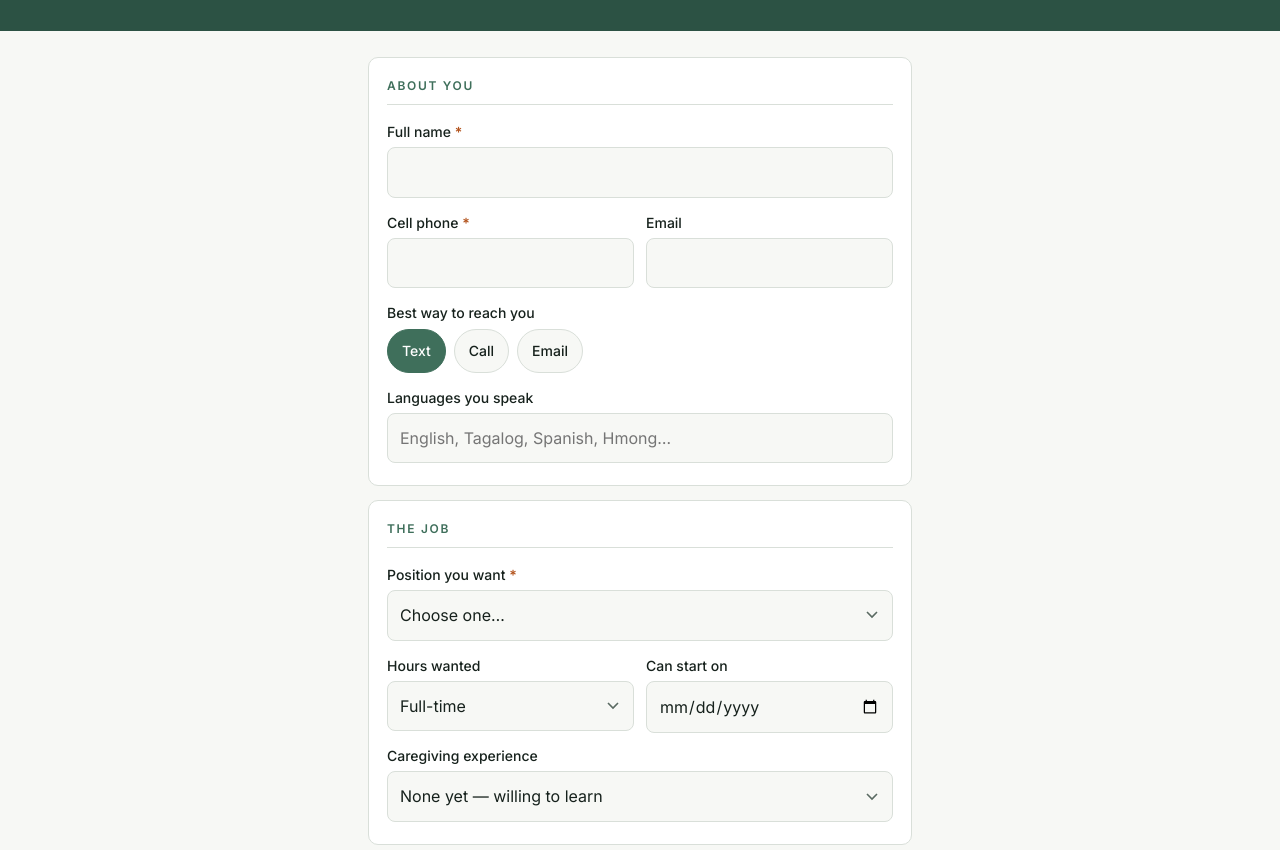
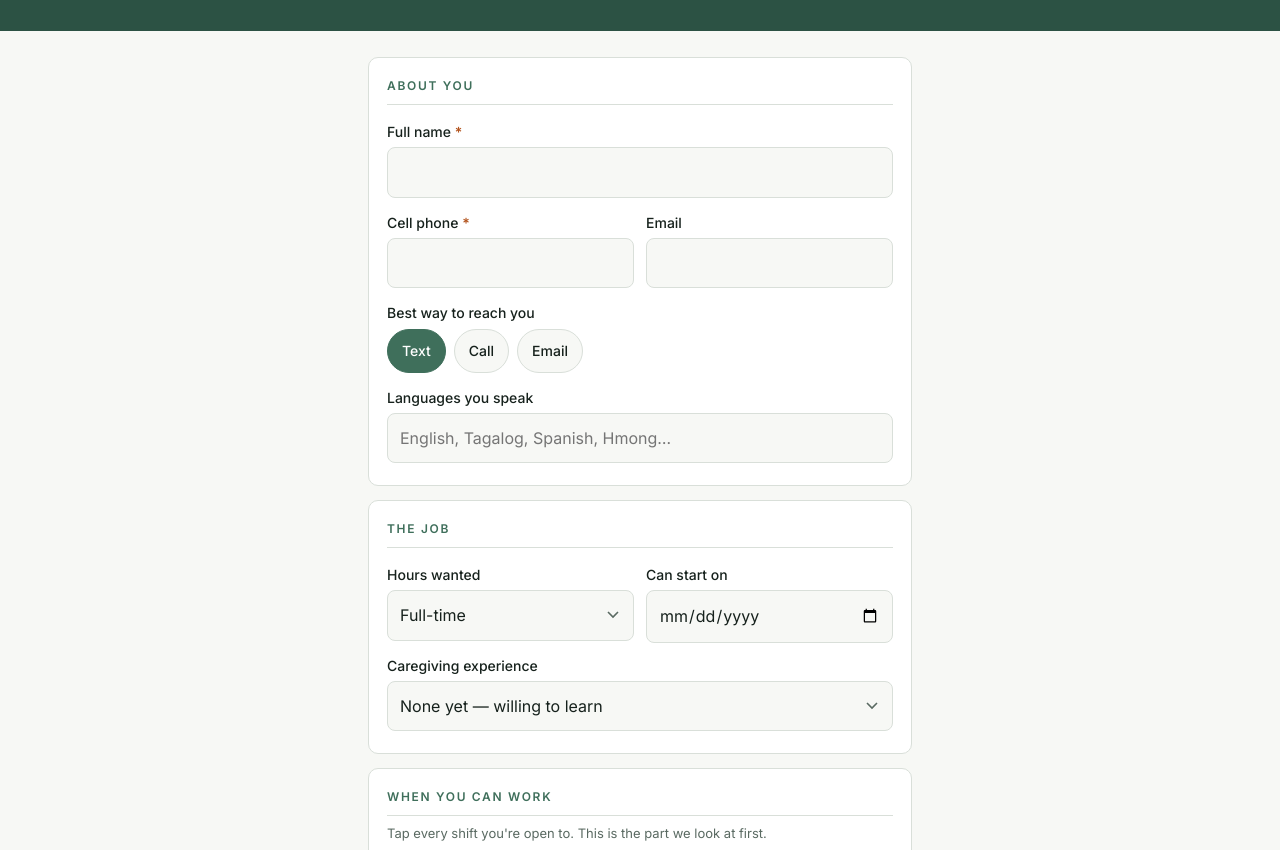
Before and after one commit to infomomtelo-sketch/carehome-application-form, a plain HTML site: page index.html in a window 1280 px wide. Shown: the part 250-1100 px from the top of the page. Drawn offline with nearby package versions, Linux system fonts and the light colour scheme.

Commit message:
Update index.html

```diff
--- a/index.html
+++ b/index.html
@@ -283,17 +283,7 @@ body{
   <section class="sec">
     <h2>The job</h2>
 
-    <div class="field">
-      <label for="role">Position you want <span class="req">*</span></label>
-      <select id="role" name="Position" required>
-        <option value="">Choose one…</option>
-        <option>Caregiver</option>
-        <option>Med tech / med passer</option>
-        <option>Cook</option>
-        <option>Housekeeping / laundry</option>
-        <option>On-call / relief</option>
-      </select>
-    </div>
+    <input type="hidden" name="Position" value="Caregiver">
 
     <div class="two">
       <div class="field">
```
